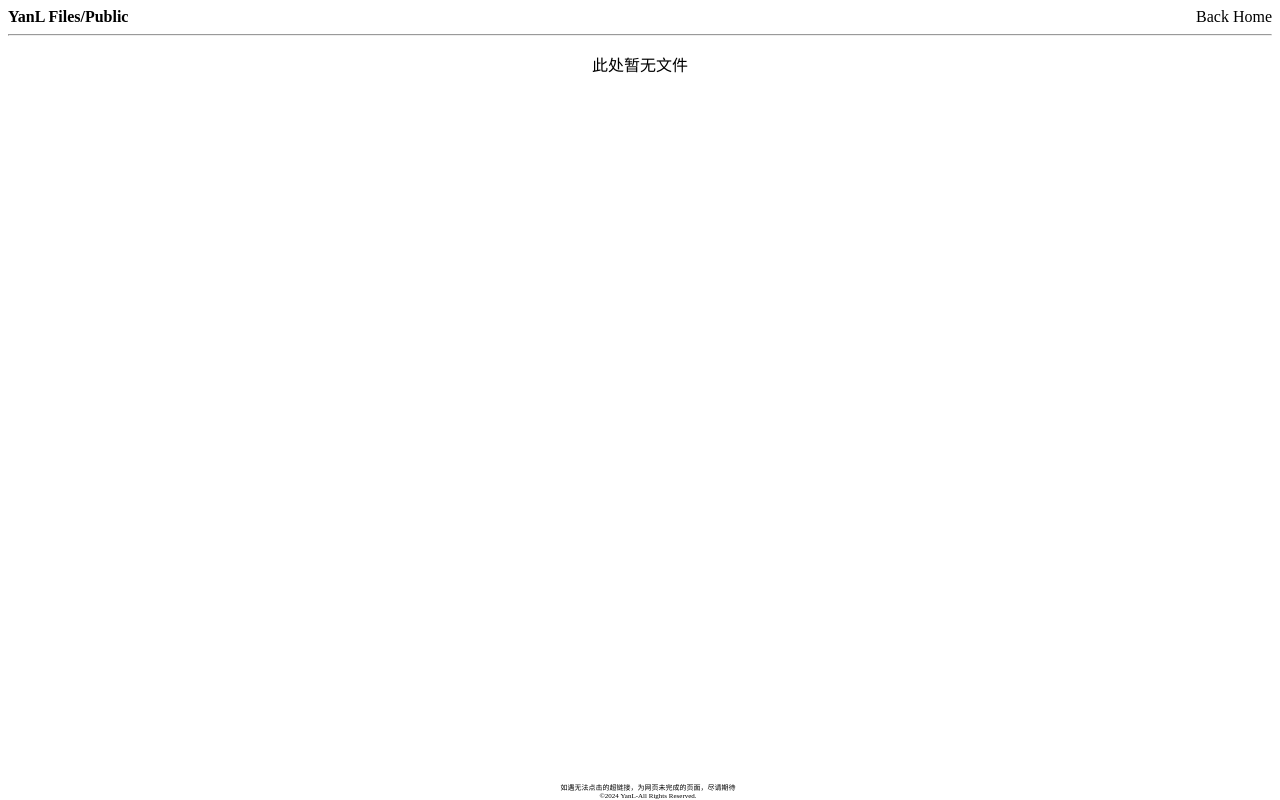
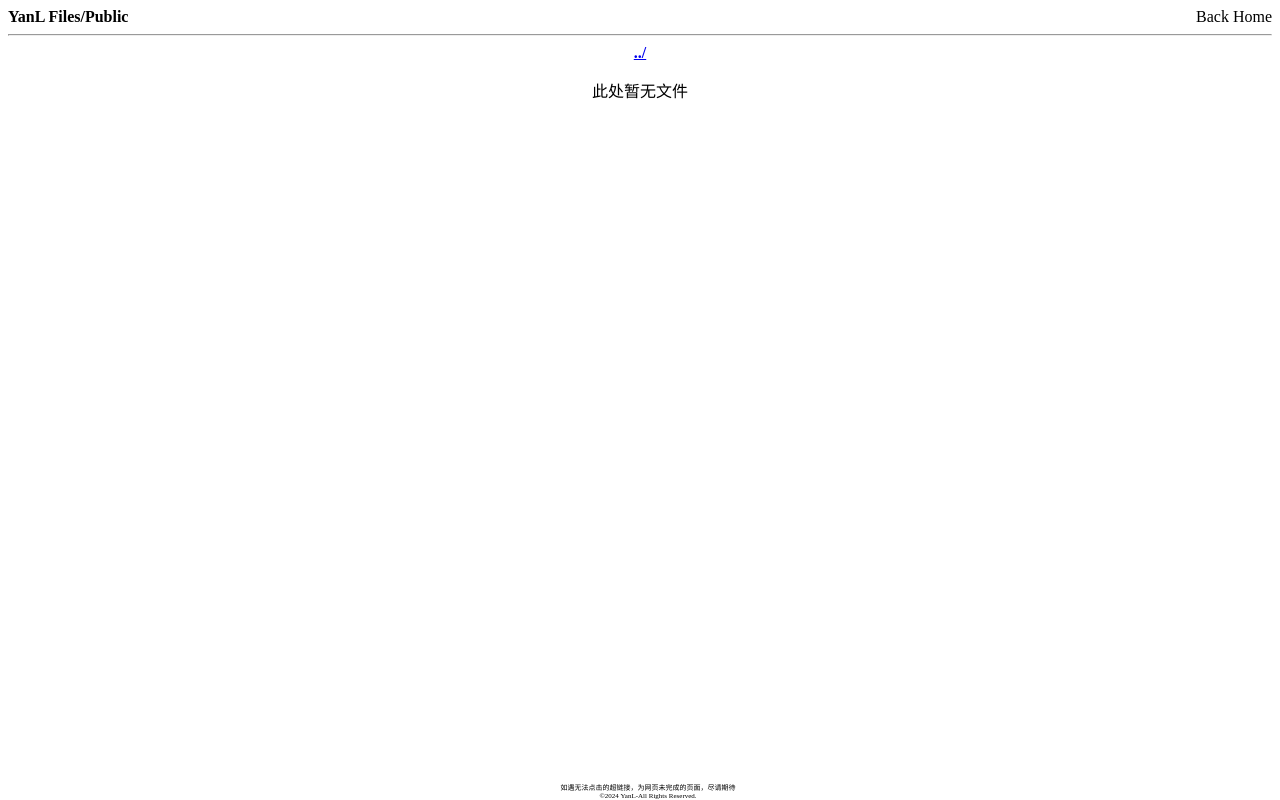
Before and after one commit to YanLGames/YanLGames.github.io, a plain HTML site: page Files/Own.html in a window 1280 px wide. Drawn offline with Linux system fonts and the light colour scheme.

Commit message:
Add files via upload

```diff
--- a/Files/Own.html
+++ b/Files/Own.html
@@ -23,6 +23,7 @@
     <hr>
     <main>
 		<div id="centeredtext">
+			<a href="../files.html" style="font-weight:bold">../</a>
 			<p>此处暂无文件</p>
 		</div>
     </main>
```
Also changed, not shown: Files/Public.html (+1 -1 lines).
